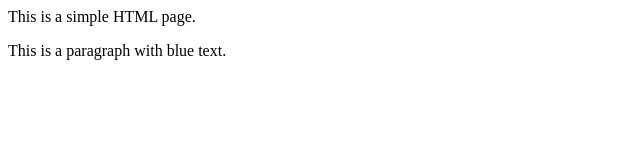
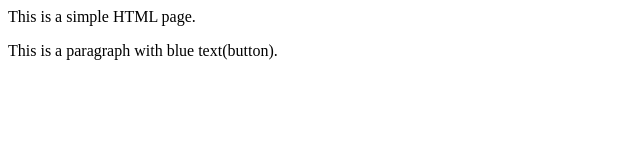
Before and after one commit to raushan074/local-repo, a plain HTML site: page index.html in a window 1280 px wide. Shown: the full height of the page, 0-640 px from the left. Drawn offline with Linux system fonts and the light colour scheme.

```diff
--- a/index.html
+++ b/index.html
@@ -1,2 +1,2 @@
 <p>This is a simple HTML page.</p>
-<p>This is a paragraph with blue text.</p>
+<p>This is a paragraph with blue text(button).</p>
```
